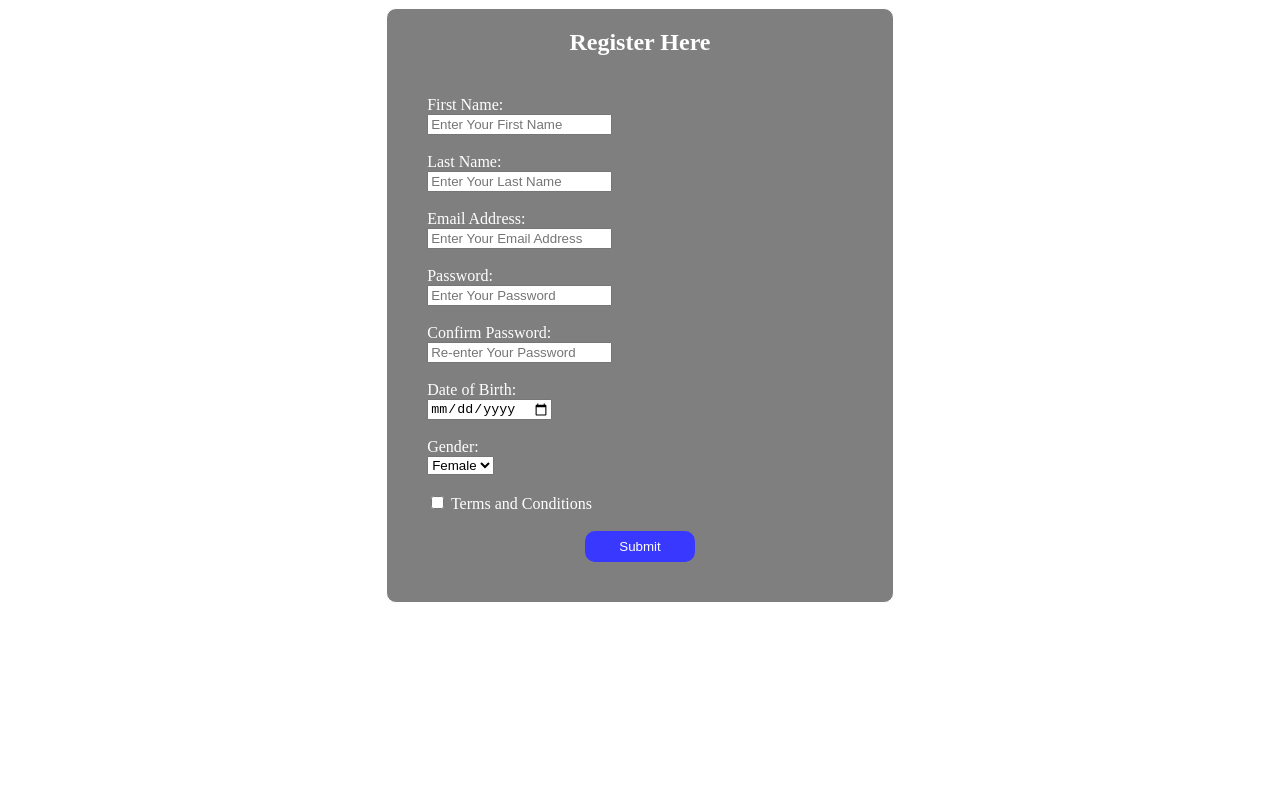
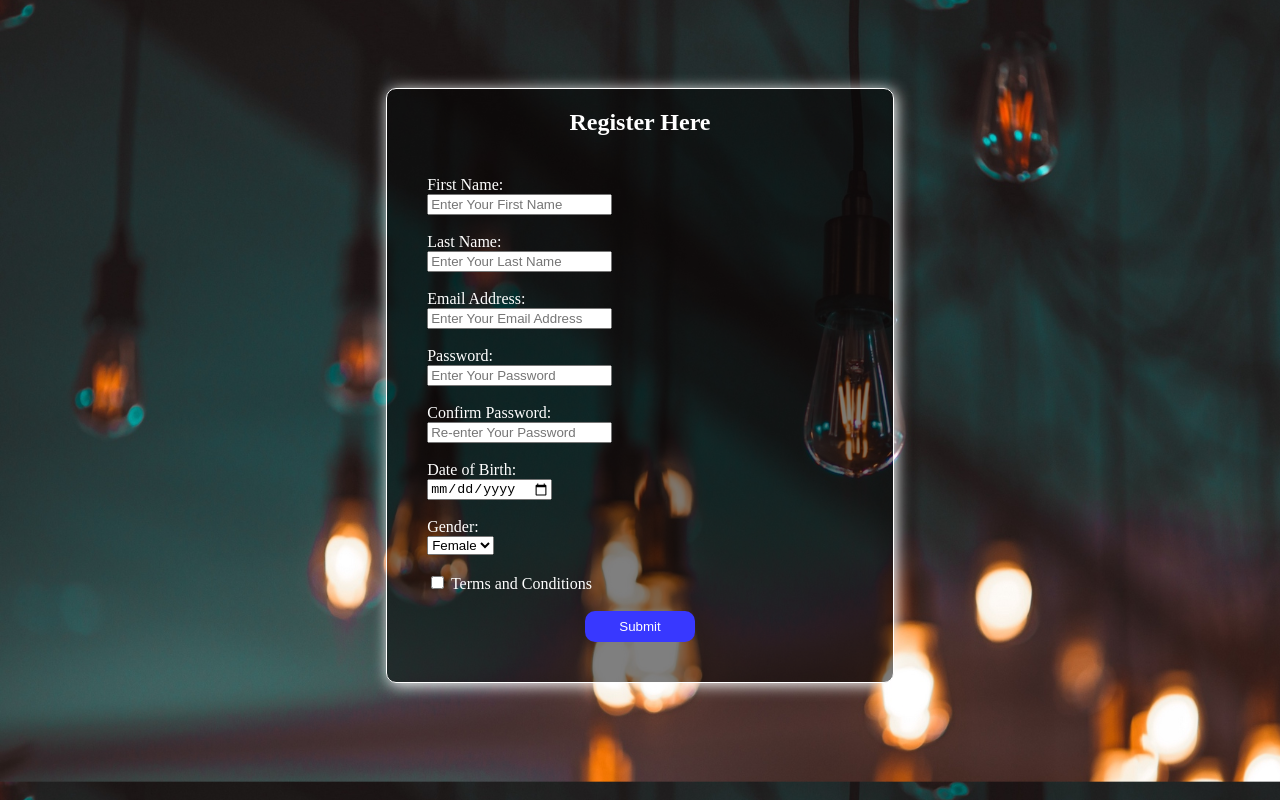
Before and after one commit to Eshitacodes/Registration-Form-, a plain HTML site: page index.html in a window 1280 px wide. Drawn offline with Linux system fonts and the light colour scheme.

Commit message:
Added margin from top

```diff
--- a/style.css
+++ b/style.css
@@ -1,21 +1,29 @@
 html
 {
-  margin: 0;
+  /* margin: 0; */
+  margin-bottom: 10vh;
+  margin-top: 10vh;
   padding: 0;
+
 }
 
 body
 {
-  background: url(teahub.io-light-wallpaper-hd-360584.jpg);
+
+  background: url(Background.jpg);
   background-position: 0%;
   background-size: 110%;
+
+
 }
 
 main
 {
   width:100%;
   height: 100%;
-  margin: 100px auto 100px auto;
+  /* margin: 100px auto 100px auto; */
+  display: block;
+
 }
 
 form#register
@@ -33,18 +41,25 @@ div.register
   box-shadow:2px 2px 15px white;
   color:white;
 
+
   margin-left:auto;
   margin-right:auto;
   margin-top:auto;
   margin-bottom:auto;
+
+  /* padding-top: 50%; */
+
+
+
 }
 
-h2
-{
+h2{
   text-align: center;
   padding-top: auto;
   padding-bottom:auto;
 }
+
+
 
 input#submit
 {
@@ -61,4 +76,5 @@ input#submit
 
   margin: 0 auto;
   display:block;
+
 }
```
